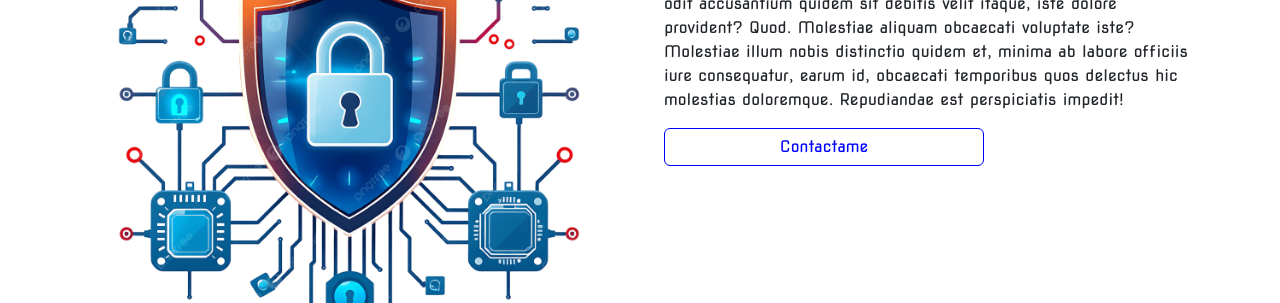
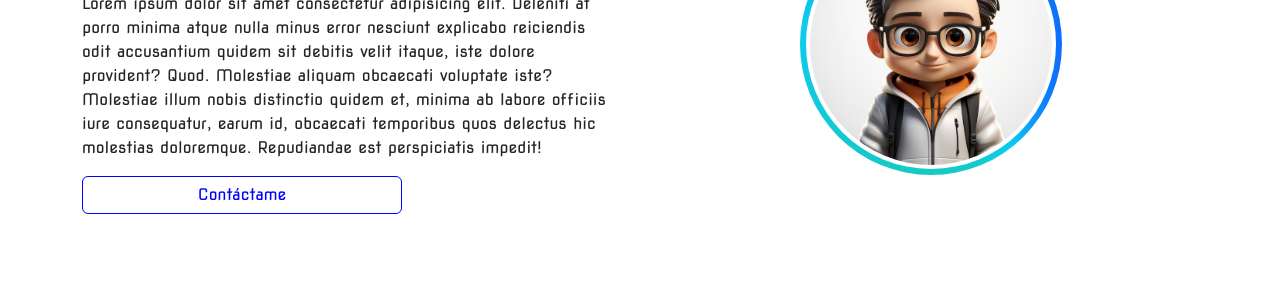
Before and after one commit to edgarperez2/Portafolio, a website with bundled scripts: page juancmella.html in a window 1280 px wide. Shown: the part 272-575 px from the top of the page. Built offline with nearby package versions, Linux system fonts and the light colour scheme.

Commit message:
Add files via upload

```diff
--- a/juancmella.html
+++ b/juancmella.html
@@ -29,24 +29,71 @@
           </nav>
     </header>
 
-    <section id="inicio" class="hero container">
+    <section id="inicio" class="hero container py-5">
   <div class="row row-cols-1 row-cols-lg-2 g-5">
-            <div class="col">
-                <div class="hero__imagen">
-                    <img src="assets/img/ciberseguridad.png" alt="ciberseguridad">
-                </div>
-            </div>
+
+    <!-- Columna izquierda: contenido -->
     <div class="col">
       <div class="hero__contenido">
         <h1 class="fw-bold mb-2">Soy Juan Carlos Mella</h1>
-                    <h1 class="text-primary">Desarrollador FrontEnd</h1>
-                    <p>Lorem ipsum dolor sit amet consectetur adipisicing elit. Deleniti at porro minima atque nulla minus error nesciunt explicabo reiciendis odit accusantium quidem sit debitis velit itaque, iste dolore provident? Quod.
-                    Molestiae aliquam obcaecati voluptate iste? Molestiae illum nobis distinctio quidem et, minima ab labore officiis iure consequatur, earum id, obcaecati temporibus quos delectus hic molestias doloremque. Repudiandae est perspiciatis impedit!</p>
-                    <button class="btn btn-outline-primary">Contactame</button>
+        <h1 class="text-primary">Analista en Ciberseguridad</h1>
+        <p>
+          Lorem ipsum dolor sit amet consectetur adipisicing elit. Deleniti at porro minima atque nulla minus error nesciunt explicabo reiciendis odit accusantium quidem sit debitis velit itaque, iste dolore provident? Quod.
+          Molestiae aliquam obcaecati voluptate iste? Molestiae illum nobis distinctio quidem et, minima ab labore officiis iure consequatur, earum id, obcaecati temporibus quos delectus hic molestias doloremque. Repudiandae est perspiciatis impedit!
+        </p>
+        <button class="btn btn-outline-primary">Contáctame</button>
+      </div>
+    </div>
+
+    <!-- Columna derecha: avatar con borde animado -->
+    <div class="col d-flex justify-content-center align-items-center">
+      <div class="hero__avatar">
+        <div class="avatar-border">
+          <img src="assets/img/avatar6.jpg"
+               alt="Foto de Juan Mella"
+               class="img-fluid rounded-circle">
         </div>
       </div>
     </div>
+
+  </div>
 </section>
+
+<!-- CSS del efecto -->
+<style>
+.avatar-border {
+  display: inline-block;
+  padding: 6px; /* grosor del borde */
+  border-radius: 50%;
+  background: conic-gradient(
+    from 0deg,
+    #0d6efd,
+    #6610f2,
+    #d63384,
+    #fd7e14,
+    #20c997,
+    #0dcaf0,
+    #0d6efd
+  );
+  background-size: 200% 200%;
+  animation: float 1s ease-in-out infinite;
+}
+
+.avatar-border img {
+  border-radius: 50%;
+  display: block;
+  max-width: 250px;
+  height: auto;
+  background: #fff; /* fondo blanco detrás de la foto */
+  padding: 4px; /* espacio entre la foto y el borde */
+}
+
+@keyframes float {
+  0%, 100% { transform: translateY(0); }
+  50% { transform: translateY(-10px); }
+}
+
+</style>
 
     <section id="habilidades" class="habilidades container">
         <h2 class="text-center my-5 fw-bold">Mis Habilidades</h2>
```
Also changed, not shown: alfredog.html (+56 -9 lines), edgarp.html (+57 -9 lines), gabriela.html (+56 -9 lines), mt.html (+56 -13 lines), rodrigoc.html (+56 -9 lines), assets/img/avatar1.png (added), assets/img/avatar2.jpg (added), assets/img/avatar3.jpg (added), assets/img/avatar4.jpg (added), assets/img/avatar5.jpg (added), assets/img/avatar6.jpg (added). Lines whose indentation alone changed are shown as unchanged.
